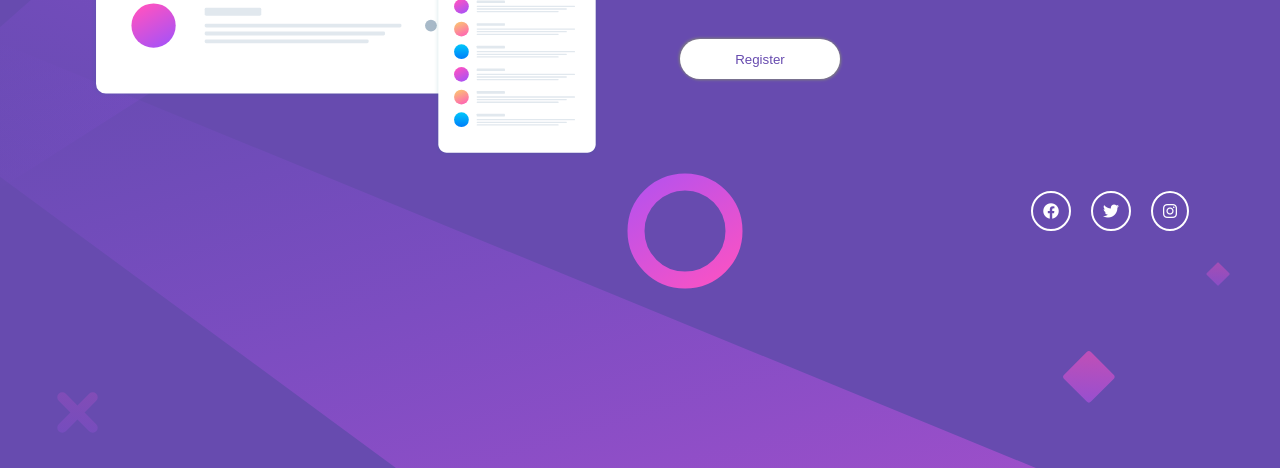
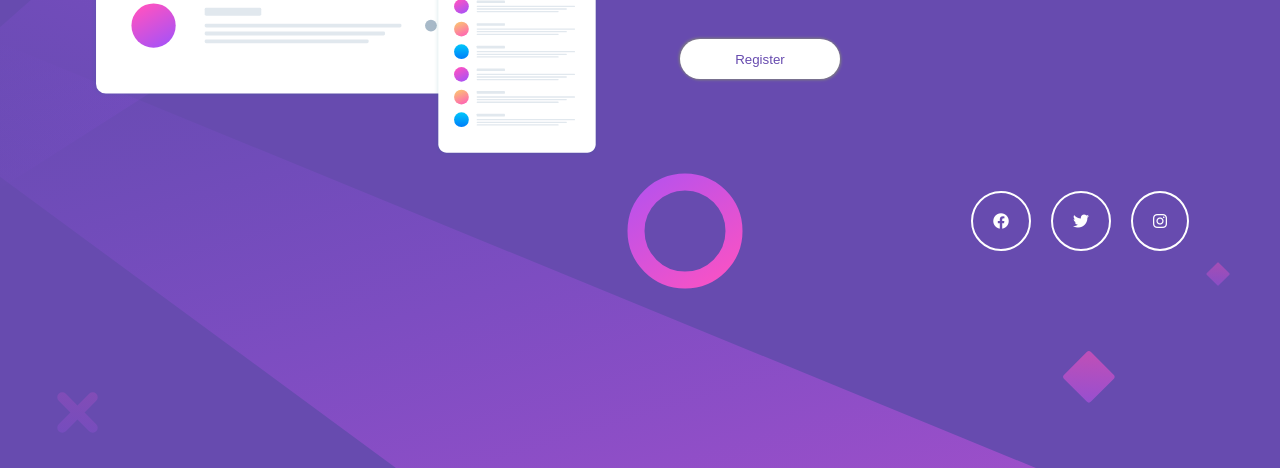
Before and after one commit to madonna-hany-boils/Huddle-landing-page-with-single-introductory-section, a plain HTML site: page index.html in a window 1280 px wide. Shown: the part 332-800 px from the top of the page. Drawn offline with Linux system fonts and the light colour scheme.

```diff
--- a/index.html
+++ b/index.html
@@ -67,7 +67,7 @@
     </div>
     <div class="container links">
       <a
-        href="https://www.facebook.com/amira.hashem.9469/"
+        href="https://www.facebook.com"
         class="fab fa-facebook"
         aria-label="Facebook"
         target="_blank"
@@ -79,7 +79,7 @@
         target="_blank"
       ></a>
       <a
-        href="https://www.linkedin.com/in/amira-hashem-505729284/"
+        href="https://www.linkedin.com/"
         class="fab fa-instagram"
         aria-label="Linkedin"
         target=""
--- a/style.css
+++ b/style.css
@@ -66,8 +66,9 @@
 a {
   color: white;
   border: 2px solid white;
-  padding: 10px;
+  padding: 20px;
   border-radius: 50%;
+
 }
 a:hover {
   color: hsl(300, 69%, 71%);
```
